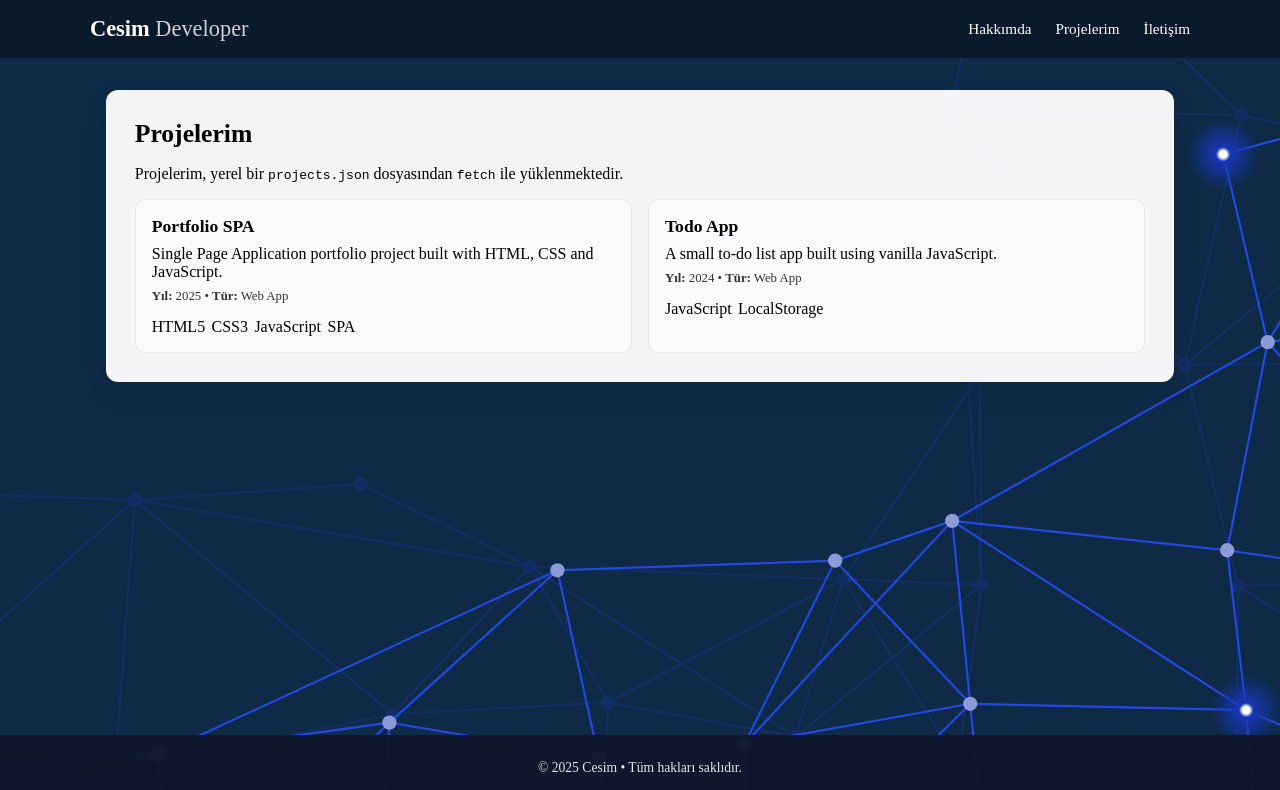
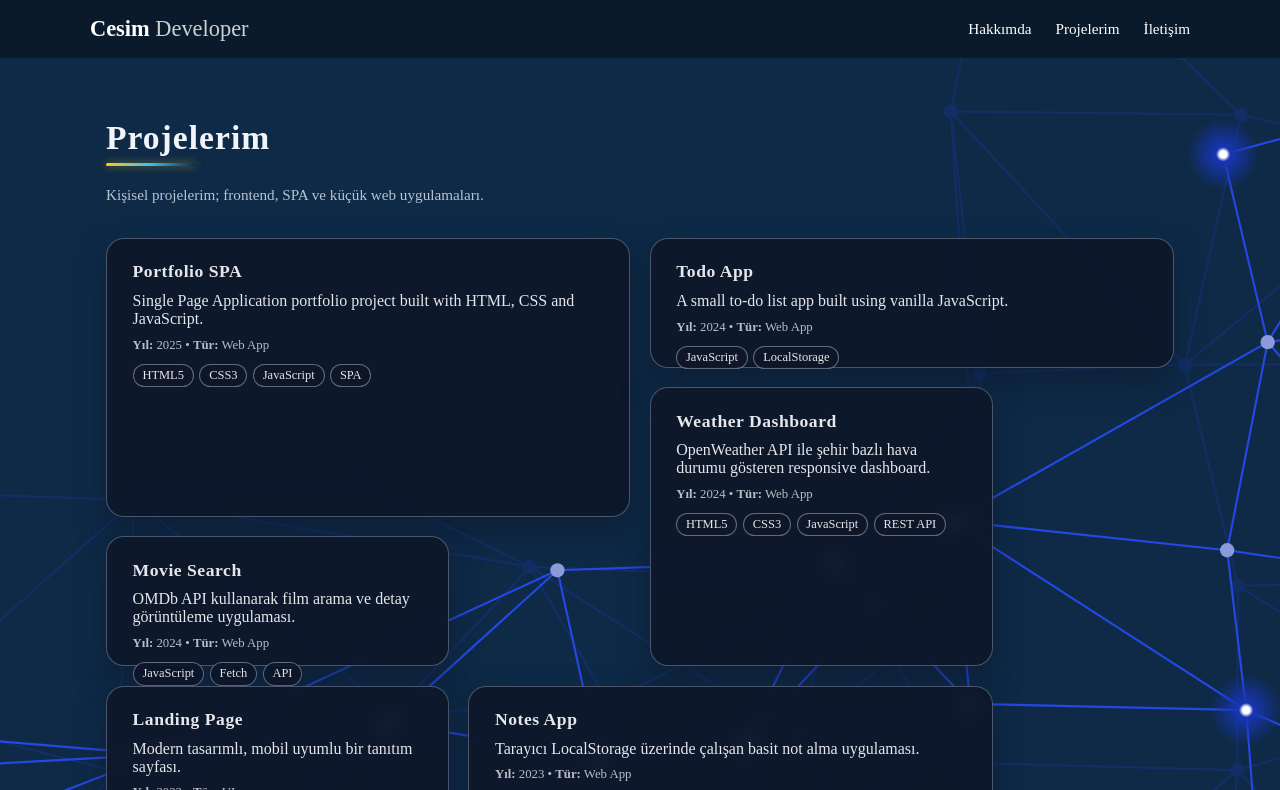
Before and after one commit to SauWebProgramming/web-project-cesimartan, a plain HTML site: page index.html in a window 1280 px wide. Both pictures are taken after a click on the link "Projelerim". Shown: the top 790 px of the page. Drawn offline with Linux system fonts and the light colour scheme.

Commit message:
projeler kısmı düzenlendi

```diff
--- a/app.js
+++ b/app.js
@@ -35,9 +35,12 @@ const routes = {
 
     projelerim: () => `
         <section>
-            <h2>Projelerim</h2>
-            <p>Projelerim, yerel bir <code>projects.json</code> dosyasından
-            <code>fetch</code> ile yüklenmektedir.</p>
+        <div class="section-header">
+    <h2 class="section-title">Projelerim</h2>
+    <p class="section-subtitle">
+        Kişisel projelerim; frontend, SPA ve küçük web uygulamaları.
+    </p>
+</div>
             <div id="projects-list" class="projects-grid">
                 <!-- Projeler JavaScript ile yüklenecek -->
             </div>
--- a/projects.json
+++ b/projects.json
@@ -14,5 +14,37 @@
     "type": "Web App",
     "technologies": ["JavaScript", "LocalStorage"],
     "link": ""
+  },
+  {
+    "title": "Weather Dashboard",
+    "description": "OpenWeather API ile şehir bazlı hava durumu gösteren responsive dashboard.",
+    "year": 2024,
+    "type": "Web App",
+    "technologies": ["HTML5", "CSS3", "JavaScript", "REST API"],
+    "link": ""
+  },
+  {
+    "title": "Movie Search",
+    "description": "OMDb API kullanarak film arama ve detay görüntüleme uygulaması.",
+    "year": 2024,
+    "type": "Web App",
+    "technologies": ["JavaScript", "Fetch", "API"],
+    "link": ""
+  },
+  {
+    "title": "Landing Page",
+    "description": "Modern tasarımlı, mobil uyumlu bir tanıtım sayfası.",
+    "year": 2023,
+    "type": "UI",
+    "technologies": ["HTML5", "CSS3", "Responsive"],
+    "link": ""
+  },
+  {
+    "title": "Notes App",
+    "description": "Tarayıcı LocalStorage üzerinde çalışan basit not alma uygulaması.",
+    "year": 2023,
+    "type": "Web App",
+    "technologies": ["JavaScript", "LocalStorage", "SPA"],
+    "link": ""
   }
 ]
--- a/style.css
+++ b/style.css
@@ -177,15 +177,18 @@ body {
 
 /* SECTIONS */
 section {
-    background: rgba(255, 255, 255, 0.95);
-    border-radius: 12px;
-    padding: 1.8rem;
-    box-shadow: 0 10px 25px rgba(0, 0, 0, 0.08);
+    background: transparent;
+    box-shadow: none;
+    border-radius: 0;
+
+    /* içerikler arası boşluk kalsın diye sadece dikey padding */
+    padding: 1.8rem 0;
 }
 
 section + section {
     margin-top: 1.5rem;
 }
+
 
 section h2 {
     font-size: 1.6rem;
@@ -249,26 +252,34 @@ section h2 {
     outline: none;
 }
 
-/* PROJELER */
+/* PROJELER – masonry tarzı grid */
 .projects-grid {
     display: grid;
-    gap: 1rem;
-    grid-template-columns: repeat(auto-fit, minmax(230px, 1fr));
-    margin-top: 1rem;
+    gap: 1.2rem;
+    margin-top: 1.3rem;
+    grid-template-columns: repeat(12, minmax(0, 1fr));
+    grid-auto-rows: 130px; /* kart yükseklik hesaplaması için temel satır */
 }
 
+/* kartın temel stili */
 .project-card {
-    border-radius: 10px;
-    padding: 1rem;
-    border: 1px solid rgba(15, 23, 42, 0.08);
-    background: #f9fafb;
+    position: relative;
+    border-radius: 18px;
+    padding: 1.4rem 1.6rem 2.2rem;
+    background: rgba(15, 23, 42, 0.92); /* koyu arka plan üzerinde cam efekti */
+    color: #e5e7eb;
+    border: 1px solid rgba(148, 163, 184, 0.45);
+    box-shadow: 0 14px 30px rgba(15, 23, 42, 0.55);
+    backdrop-filter: blur(8px);
     display: flex;
     flex-direction: column;
-    gap: 0.5rem;
+    gap: 0.6rem;
+    transition: transform 0.18s ease, box-shadow 0.18s ease, border-color 0.18s ease;
 }
 
 .project-card h3 {
     font-size: 1.1rem;
+    letter-spacing: 0.03em;
 }
 
 .project-meta {
@@ -279,19 +290,146 @@ section h2 {
 .project-tags {
     display: flex;
     flex-wrap: wrap;
-    gap: 0.4rem;
-    margin-top: 0.4rem;
+    gap: 0.35rem;
+    margin-top: 0.1rem;
+    font-size: 0.78rem;
+}
+
+.project-tags .tag {
+    padding: 0.2rem 0.55rem;
+    border-radius: 999px;
+    background: rgba(15, 23, 42, 0.9);
+    border: 1px solid rgba(148, 163, 184, 0.6);
 }
 
 .project-link {
     margin-top: auto;
     align-self: flex-start;
-    font-size: 0.85rem;
+    font-size: 0.8rem;
     text-decoration: none;
-    padding: 0.3rem 0.7rem;
+    padding: 0.35rem 0.9rem;
     border-radius: 999px;
-    border: 1px solid #0b1a2b;
+    border: 1px solid rgba(251, 191, 36, 0.9);
+    color: #facc15;
 }
+
+/* hover efekti */
+.project-card:hover {
+    transform: translateY(-4px);
+    box-shadow: 0 20px 40px rgba(15, 23, 42, 0.75);
+    border-color: rgba(251, 191, 36, 0.9);
+}
+.section-header {
+    margin-bottom: 2rem;
+    text-align: left;
+}
+
+.section-title {
+    font-size: 2.1rem;
+    font-weight: 700;
+    color: #f1f5f9;
+    letter-spacing: 0.03em;
+    margin-bottom: 0.6rem;
+    position: relative;
+    display: inline-block;
+    padding-bottom: 0.3rem;
+}
+
+/* Alt çizgi – gradient line */
+.section-title::after {
+    content: "";
+    position: absolute;
+    left: 0;
+    bottom: -4px;
+    width: 55%;
+    height: 3px;
+    border-radius: 6px;
+    background: linear-gradient(
+        90deg,
+        #facc15,
+        #38bdf8,
+        rgba(255,255,255,0)
+    );
+    box-shadow: 0 0 8px rgba(250, 204, 21, 0.5);
+}
+
+.section-subtitle {
+    font-size: 0.95rem;
+    max-width: 520px;
+    color: #cbd5e1;
+    line-height: 1.45;
+    margin-top: 0.8rem;
+    opacity: 0.9;
+}
+
+/* --- Farklı boyutlar: desktop (>= 992px) --- */
+@media (min-width: 992px) {
+    .projects-grid {
+        grid-auto-rows: 130px;
+    }
+
+    .project-card:nth-child(1) {
+        grid-column: span 6;
+        grid-row: span 2;
+    }
+
+    .project-card:nth-child(2) {
+        grid-column: span 6;
+        grid-row: span 1;
+    }
+
+    .project-card:nth-child(3) {
+        grid-column: span 4;
+        grid-row: span 2;
+    }
+
+    .project-card:nth-child(4) {
+        grid-column: span 4;
+        grid-row: span 1;
+    }
+
+    .project-card:nth-child(5) {
+        grid-column: span 4;
+        grid-row: span 1;
+    }
+
+    .project-card:nth-child(6) {
+        grid-column: span 6;
+        grid-row: span 2;
+    }
+}
+
+/* --- Tablet (640px – 991px): 2 sütunlu, yine farklı boyutlar --- */
+@media (min-width: 640px) and (max-width: 991px) {
+    .projects-grid {
+        grid-template-columns: repeat(6, minmax(0, 1fr));
+        grid-auto-rows: 130px;
+    }
+
+    .project-card {
+        grid-column: span 3;
+        grid-row: span 2;
+    }
+
+    .project-card:nth-child(1),
+    .project-card:nth-child(4) {
+        grid-column: span 6;
+    }
+}
+
+/* --- Mobil (<= 639px): tek sütun, tam genişlik --- */
+@media (max-width: 639px) {
+    .projects-grid {
+        grid-template-columns: minmax(0, 1fr);
+        grid-auto-rows: auto;
+    }
+
+    .project-card {
+        grid-column: auto;
+        grid-row: auto;
+    }
+}
+
 
 /* FORM */
 form {
```
